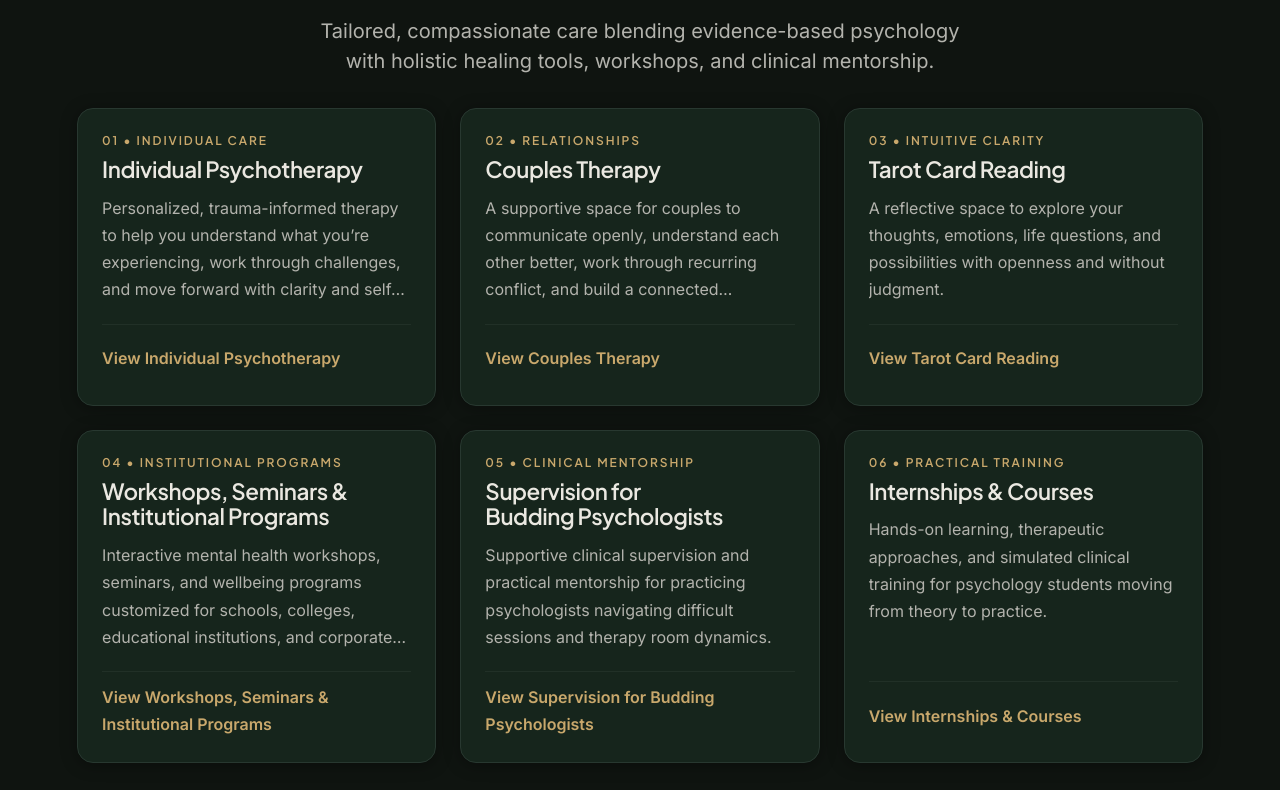
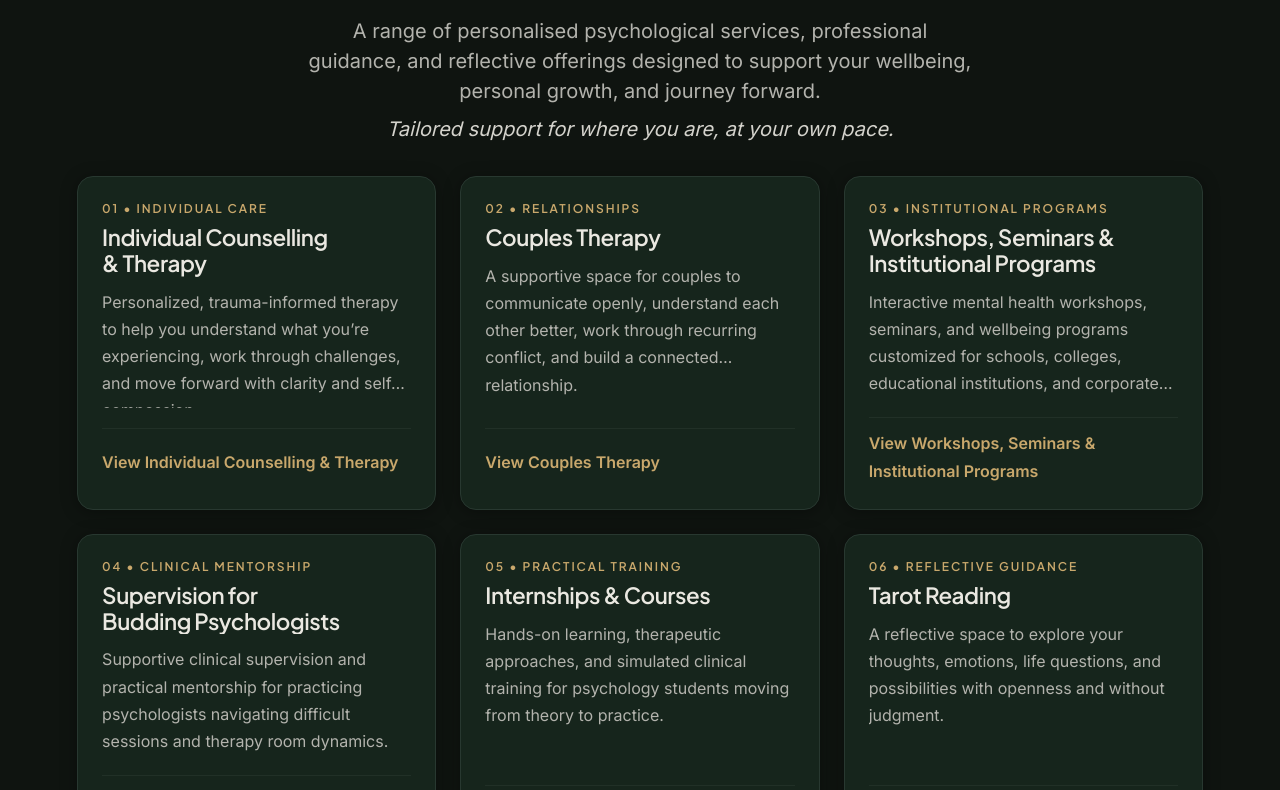
Before and after one commit to therapywithdradya/therapywithadya, a Next.js app: page / in a window 1280 px wide. Shown: the part 1690-2480 px from the top of the page. Built offline with nearby package versions, Linux system fonts and the light colour scheme; no server answers.

Commit message:
feat(services): update services intro, title first service, and reorder tarot reading to 6th position

```diff
--- a/src/components/ui/section-heading.tsx
+++ b/src/components/ui/section-heading.tsx
@@ -23,7 +23,22 @@ export function SectionHeading({
       <h2 id={id} className="mt-2 font-heading text-heading text-ink">
         {title}
       </h2>
-      {intro ? <p className="mt-3 text-lead text-muted">{intro}</p> : null}
+      {intro ? (
+        <div className="mt-3 space-y-2 text-lead text-muted [overflow-wrap:anywhere]">
+          {intro.split(/\n\n+/).map((para, i) => (
+            <p
+              key={i}
+              className={
+                para.startsWith("*") && para.endsWith("*")
+                  ? "italic text-ink/90"
+                  : undefined
+              }
+            >
+              {para.replace(/^\*|\*$/g, "").trim()}
+            </p>
+          ))}
+        </div>
+      ) : null}
     </div>
   );
 }
--- a/src/content/site.ts
+++ b/src/content/site.ts
@@ -114,7 +114,7 @@ export const site = {
     } satisfies SiteImageSource,
     servicesTitle: "Services",
     servicesIntro:
-      "Tailored, compassionate care blending evidence-based psychology with holistic healing tools, workshops, and clinical mentorship.",
+      "A range of personalised psychological services, professional guidance, and reflective offerings designed to support your wellbeing, personal growth, and journey forward.\n\n*Tailored support for where you are, at your own pace.*",
     sessionsTitle: "Session Options",
     sessionsIntro:
       "Choose a focused 30-minute session, an in-depth 60-minute therapy space, or couples counseling tailored to your immediate needs.",
@@ -137,7 +137,7 @@ export const site = {
     {
       slug: "individual-psychotherapy",
       eyebrow: "01 • Individual Care",
-      title: "Individual Psychotherapy",
+      title: "Individual Counselling & Therapy",
       hook: "Feeling overwhelmed, stuck, or unsure where to begin? You’re in the right place.",
       shortDescription:
         "Personalized, trauma-informed therapy to help you understand what you’re experiencing, work through challenges, and move forward with clarity and self-compassion.",
@@ -181,31 +181,8 @@ export const site = {
       linkLabel: "Book a Couples Session",
     },
     {
-      slug: "tarot-card-reading",
-      eyebrow: "03 • Intuitive Clarity",
-      title: "Tarot Card Reading",
-      hook: "Looking for a little clarity, reflection, or a different perspective?",
-      shortDescription:
-        "A reflective space to explore your thoughts, emotions, life questions, and possibilities with openness and without judgment.",
-      longDescription:
-        "Tarot readings can offer a reflective space to explore your thoughts, emotions, questions, and the possibilities you may be considering. Each reading is approached with openness and without judgment, helping you reflect on your present situation and gain a different perspective on what may be unfolding in your life.",
-      highlightsTitle: "Areas explored include",
-      highlights: [
-        "Love & relationships",
-        "Career & professional life",
-        "Personal growth",
-        "Life transitions",
-        "Decision-making",
-        "Emotional clarity",
-        "General guidance",
-      ],
-      metaNote: "A space to pause, reflect, and see things from a different perspective.",
-      href: "/contact",
-      linkLabel: "Book a Tarot Reading",
-    },
-    {
       slug: "workshops",
-      eyebrow: "04 • Institutional Programs",
+      eyebrow: "03 • Institutional Programs",
       title: "Workshops, Seminars & Institutional Programs",
       hook: "Looking to create a healthier, more resilient, and better-functioning environment?",
       shortDescription:
@@ -238,7 +215,7 @@ export const site = {
     },
     {
       slug: "supervision",
-      eyebrow: "05 • Clinical Mentorship",
+      eyebrow: "04 • Clinical Mentorship",
       title: "Supervision for Budding Psychologists",
       hook: "Starting your practice but unsure how to navigate the therapy room?",
       shortDescription:
@@ -261,7 +238,7 @@ export const site = {
     },
     {
       slug: "internships-courses",
-      eyebrow: "06 • Practical Training",
+      eyebrow: "05 • Practical Training",
       title: "Internships & Courses",
       hook: "Want to move beyond learning theories and actually understand how to use them in practice?",
       shortDescription:
@@ -281,6 +258,29 @@ export const site = {
       metaNote: "Coming Soon: Internships • Therapy Courses • Practical Training Programs",
       href: "/contact",
       linkLabel: "Stay Tuned for Programs",
+    },
+    {
+      slug: "tarot-reading",
+      eyebrow: "06 • Reflective Guidance",
+      title: "Tarot Reading",
+      hook: "Looking for a little clarity, reflection, or a different perspective?",
+      shortDescription:
+        "A reflective space to explore your thoughts, emotions, life questions, and possibilities with openness and without judgment.",
+      longDescription:
+        "Tarot readings can offer a reflective space to explore your thoughts, emotions, questions, and the possibilities you may be considering. Each reading is approached with openness and without judgment, helping you reflect on your present situation and gain a different perspective on what may be unfolding in your life.",
+      highlightsTitle: "Areas explored include",
+      highlights: [
+        "Love & relationships",
+        "Career & professional life",
+        "Personal growth",
+        "Life transitions",
+        "Decision-making",
+        "Emotional clarity",
+        "General guidance",
+      ],
+      metaNote: "A space to pause, reflect, and see things from a different perspective.",
+      href: "/contact",
+      linkLabel: "Book a Tarot Reading",
     },
   ] satisfies ServiceListing[],
   about: {
@@ -429,7 +429,7 @@ export const site = {
       description:
         "Explore psychotherapy services, CBT & REBT counseling, hypnotherapy, art therapy, graphology, workshops, and clinical supervision.",
       intro:
-        "A comprehensive range of evidence-based psychological services and specialized modalities designed to support your personal growth and well-being.",
+        "A range of personalised psychological services, professional guidance, and reflective offerings designed to support your wellbeing, personal growth, and journey forward.\n\n*Tailored support for where you are, at your own pace.*",
     },
     sessions: {
       title: "Sessions",
--- a/src/lib/site-content-types.ts
+++ b/src/lib/site-content-types.ts
@@ -280,7 +280,7 @@ export const DEFAULT_SITE_CONTENT: EditableSiteContent = {
     servicesEyebrow: "Services",
     servicesTitle: "Services",
     servicesIntro:
-      "Tailored, compassionate care blending evidence-based psychology with holistic healing tools, workshops, and clinical mentorship.",
+      "A range of personalised psychological services, professional guidance, and reflective offerings designed to support your wellbeing, personal growth, and journey forward.\n\n*Tailored support for where you are, at your own pace.*",
     sessionsEyebrow: "Sessions",
     sessionsTitle: "Session Options",
     sessionsIntro:
@@ -465,7 +465,7 @@ export const DEFAULT_SITE_CONTENT: EditableSiteContent = {
     description:
       "Explore psychotherapy services, CBT & REBT counseling, hypnotherapy, art therapy, graphology, workshops, and clinical supervision.",
     intro:
-      "A comprehensive range of evidence-based psychological services and specialized modalities designed to support your personal growth and well-being.",
+      "A range of personalised psychological services, professional guidance, and reflective offerings designed to support your wellbeing, personal growth, and journey forward.\n\n*Tailored support for where you are, at your own pace.*",
     offeringsEyebrow: "Offerings",
     offeringsTitle: "Tailored psychological support & programs",
     offeringsIntro:
@@ -475,7 +475,7 @@ export const DEFAULT_SITE_CONTENT: EditableSiteContent = {
     {
       slug: "individual-psychotherapy",
       eyebrow: "01 • Individual Care",
-      title: "Individual Psychotherapy",
+      title: "Individual Counselling & Therapy",
       hook: "Feeling overwhelmed, stuck, or unsure where to begin? You’re in the right place.",
       shortDescription:
         "Personalized, trauma-informed therapy to help you understand what you’re experiencing, work through challenges, and move forward with clarity and self-compassion.",
@@ -519,31 +519,8 @@ export const DEFAULT_SITE_CONTENT: EditableSiteContent = {
       linkLabel: "Book a Couples Session",
     },
     {
-      slug: "tarot-card-reading",
-      eyebrow: "03 • Intuitive Clarity",
-      title: "Tarot Card Reading",
-      hook: "Looking for a little clarity, reflection, or a different perspective?",
-      shortDescription:
-        "A reflective space to explore your thoughts, emotions, life questions, and possibilities with openness and without judgment.",
-      longDescription:
-        "Tarot readings can offer a reflective space to explore your thoughts, emotions, questions, and the possibilities you may be considering. Each reading is approached with openness and without judgment, helping you reflect on your present situation and gain a different perspective on what may be unfolding in your life.",
-      highlightsTitle: "Areas explored include",
-      highlights: [
-        "Love & relationships",
-        "Career & professional life",
-        "Personal growth",
-        "Life transitions",
-        "Decision-making",
-        "Emotional clarity",
-        "General guidance",
-      ],
-      metaNote: "A space to pause, reflect, and see things from a different perspective.",
-      href: "/contact",
-      linkLabel: "Book a Tarot Reading",
-    },
-    {
       slug: "workshops",
-      eyebrow: "04 • Institutional Programs",
+      eyebrow: "03 • Institutional Programs",
       title: "Workshops, Seminars & Institutional Programs",
       hook: "Looking to create a healthier, more resilient, and better-functioning environment?",
       shortDescription:
@@ -576,7 +553,7 @@ export const DEFAULT_SITE_CONTENT: EditableSiteContent = {
     },
     {
       slug: "supervision",
-      eyebrow: "05 • Clinical Mentorship",
+      eyebrow: "04 • Clinical Mentorship",
       title: "Supervision for Budding Psychologists",
       hook: "Starting your practice but unsure how to navigate the therapy room?",
       shortDescription:
@@ -599,7 +576,7 @@ export const DEFAULT_SITE_CONTENT: EditableSiteContent = {
     },
     {
       slug: "internships-courses",
-      eyebrow: "06 • Practical Training",
+      eyebrow: "05 • Practical Training",
       title: "Internships & Courses",
       hook: "Want to move beyond learning theories and actually understand how to use them in practice?",
       shortDescription:
@@ -619,6 +596,29 @@ export const DEFAULT_SITE_CONTENT: EditableSiteContent = {
       metaNote: "Coming Soon: Internships • Therapy Courses • Practical Training Programs",
       href: "/contact",
       linkLabel: "Stay Tuned for Programs",
+    },
+    {
+      slug: "tarot-reading",
+      eyebrow: "06 • Reflective Guidance",
+      title: "Tarot Reading",
+      hook: "Looking for a little clarity, reflection, or a different perspective?",
+      shortDescription:
+        "A reflective space to explore your thoughts, emotions, life questions, and possibilities with openness and without judgment.",
+      longDescription:
+        "Tarot readings can offer a reflective space to explore your thoughts, emotions, questions, and the possibilities you may be considering. Each reading is approached with openness and without judgment, helping you reflect on your present situation and gain a different perspective on what may be unfolding in your life.",
+      highlightsTitle: "Areas explored include",
+      highlights: [
+        "Love & relationships",
+        "Career & professional life",
+        "Personal growth",
+        "Life transitions",
+        "Decision-making",
+        "Emotional clarity",
+        "General guidance",
+      ],
+      metaNote: "A space to pause, reflect, and see things from a different perspective.",
+      href: "/contact",
+      linkLabel: "Book a Tarot Reading",
     },
   ],
   sessionsPage: {
```
Also changed, not shown: src/app/services/page.tsx (+14 -3 lines).
